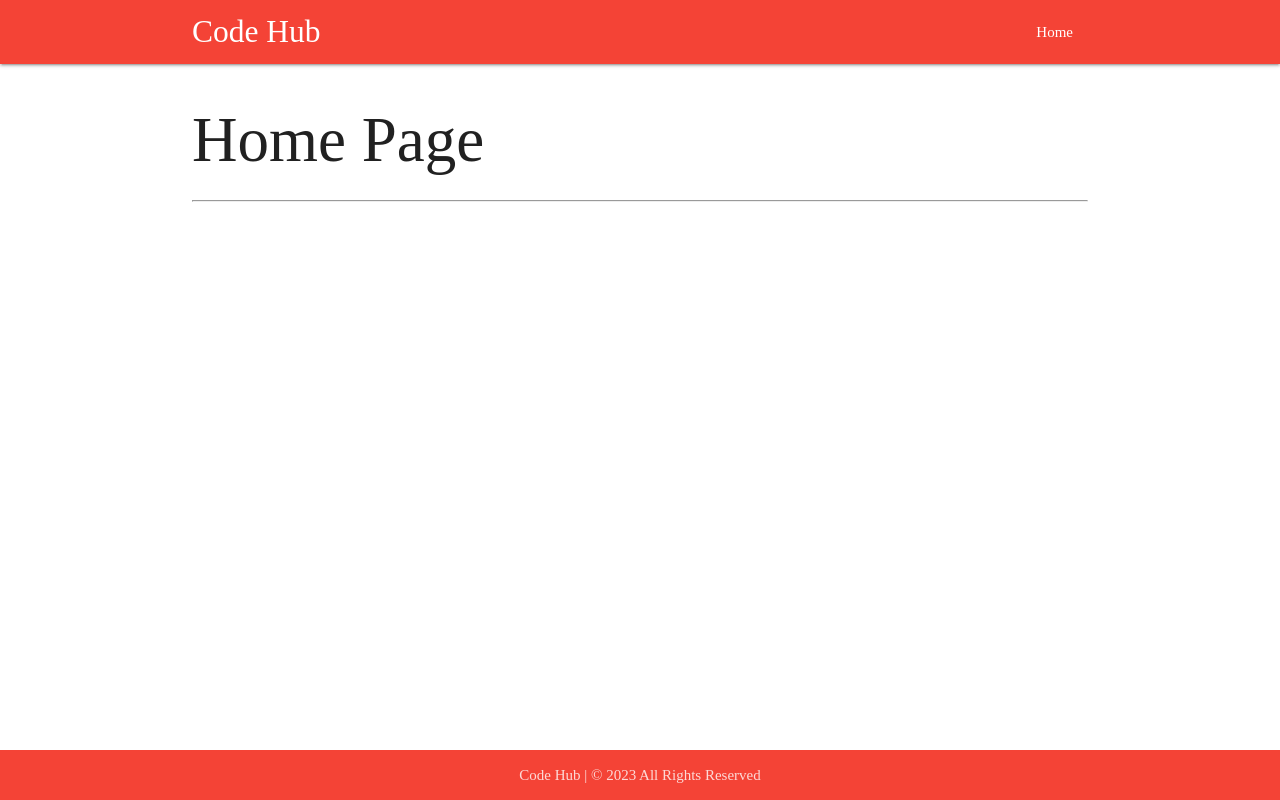
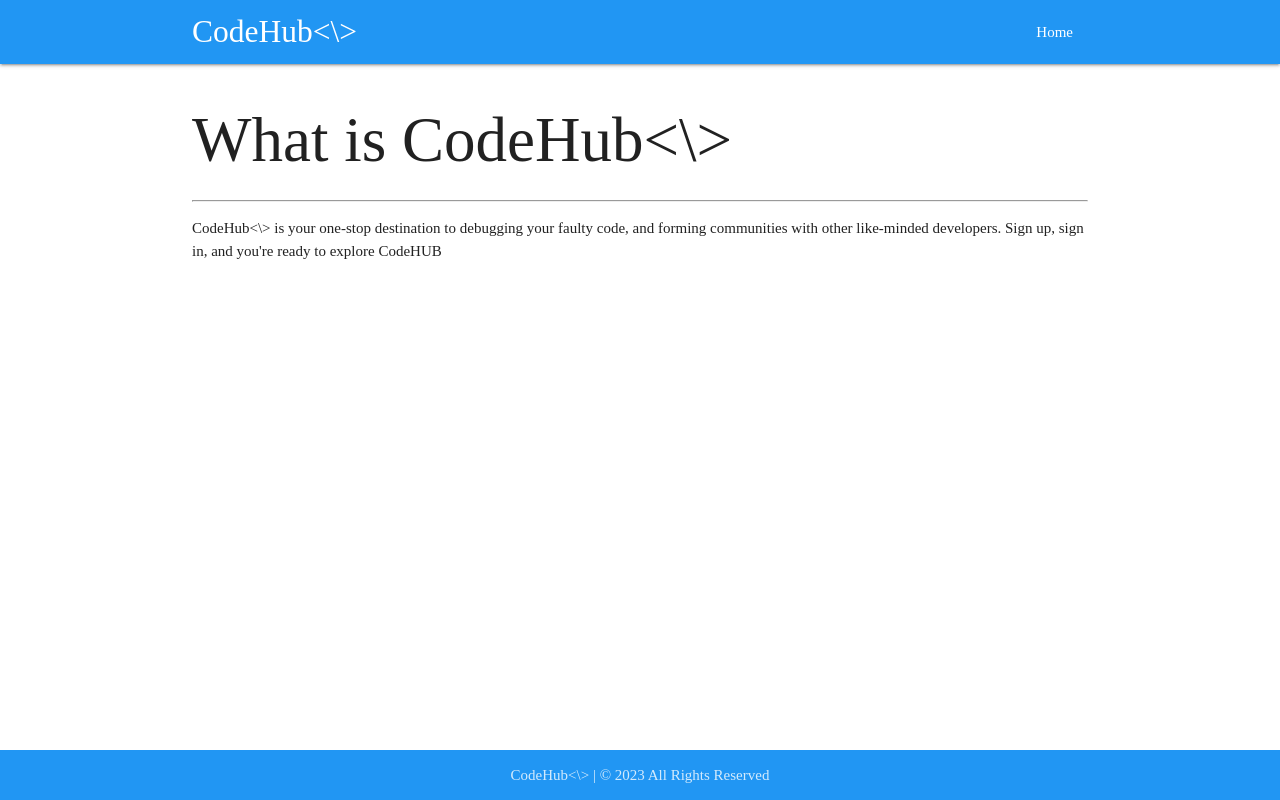
Before and after one commit to mohamed-alalwan/codehub, a Django app: page / in a window 1280 px wide. Run offline with Django 4.2, Linux system fonts and the light colour scheme.

Commit message:
commit-1

```diff
--- a/main_app/static/css/style.css
+++ b/main_app/static/css/style.css
@@ -46,3 +46,7 @@ footer{
 .card-a{
     color: inherit;
 }
+
+/* .main-container {
+    background-image: url('https://thumbs.dreamstime.com/b/binary-computer-code-seamless-pattern-matrix-background-digits-binary-computer-code-seamless-pattern-matrix-background-215163228.jpg');
+} */
--- a/main_app/templates/base.html
+++ b/main_app/templates/base.html
@@ -4,7 +4,7 @@
     <meta charset="UTF-8">
     <meta http-equiv="X-UA-Compatible" content="IE=edge">
     <meta name="viewport" content="width=device-width, initial-scale=1.0">
-    <title>Code Hub</title>
+    <title>CodeHub<\></title>
     <!-- Static CSS -->
     <link rel="stylesheet" href="{% static 'css/style.css' %}">
     <!-- icons -->
@@ -20,11 +20,11 @@
     <script src="{% static 'scripts/app.js' %}" defer></script>
 </head>
 <body>
-    <nav class="nav-wraper red">
+    <nav class="nav-wraper blue">
         <div class="container">
             {% load static %}
             <a href="/" class="brand-logo">
-                <!--<img class="logo-image" src="{% static 'images/dragon.png' %}" alt="logo">--> <span class="logo-text">Code Hub</span>
+                <!--<img class="logo-image" src="{% static 'images/dragon.png' %}" alt="logo">--> <span class="logo-text">CodeHub<\></span>
             </a>
             <a href="#!" class="sidenav-trigger" data-target="mobile-links">
                 <i class="material-icons">menu</i>
@@ -38,16 +38,17 @@
 
     <ul id="mobile-links" class="sidenav">
     </ul>
+    <div class="main-container">
+        <div class="container">
+            {% block content %}
 
-    <div class="container">
-        {% block content %}
-
-        {% endblock content %}
+            {% endblock content %}
+        </div>
     </div>
 
-    <footer class="page-footer red">
-        <div class="footer-copyright red">
-            <div class="container center">Code Hub | © 2023 All Rights Reserved
+    <footer class="page-footer blue">
+        <div class="footer-copyright blue">
+            <div class="container center">CodeHub<\> | © 2023 All Rights Reserved
         </div>
     </footer>
 </body>
--- a/main_app/templates/home.html
+++ b/main_app/templates/home.html
@@ -1,6 +1,14 @@
+<style>
+body {
+    background-image:;
+}
+</style>
+
 {% extends 'base.html' %}
 {% block content %}
-<h1>Home Page</h1>
+<h1>What is CodeHub<\> </h1>
 <hr>
-<p></p>
+<p>
+    CodeHub<\> is your one-stop destination to debugging your faulty code, and forming communities with other like-minded developers. Sign up, sign in, and you're ready to explore CodeHUB
+</p>
 {% endblock %}
```
